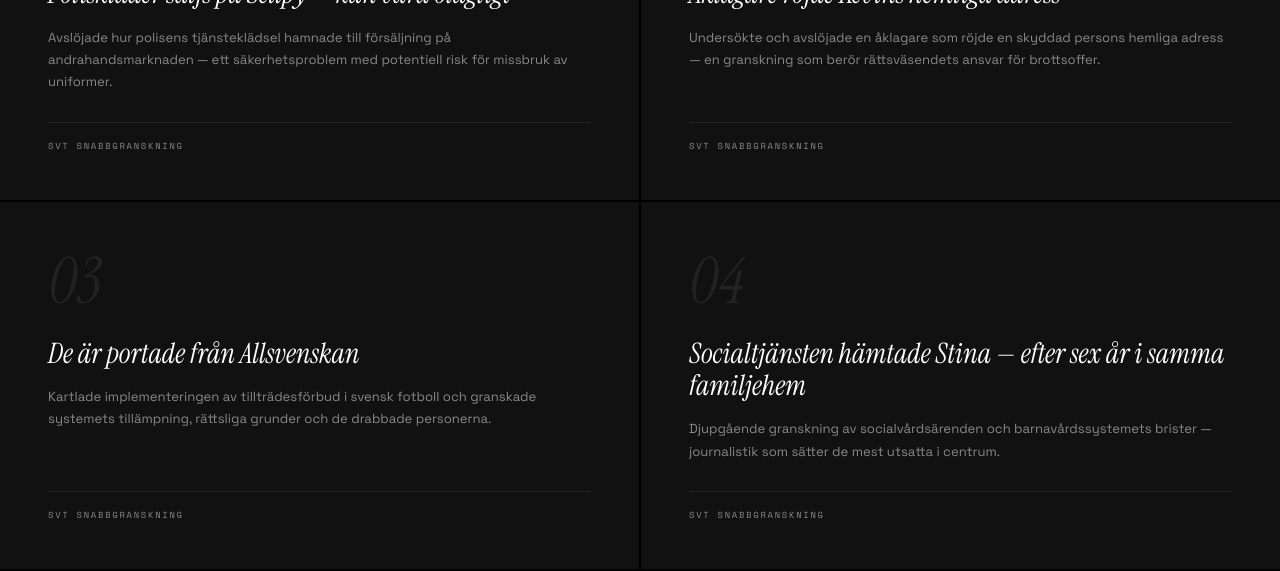
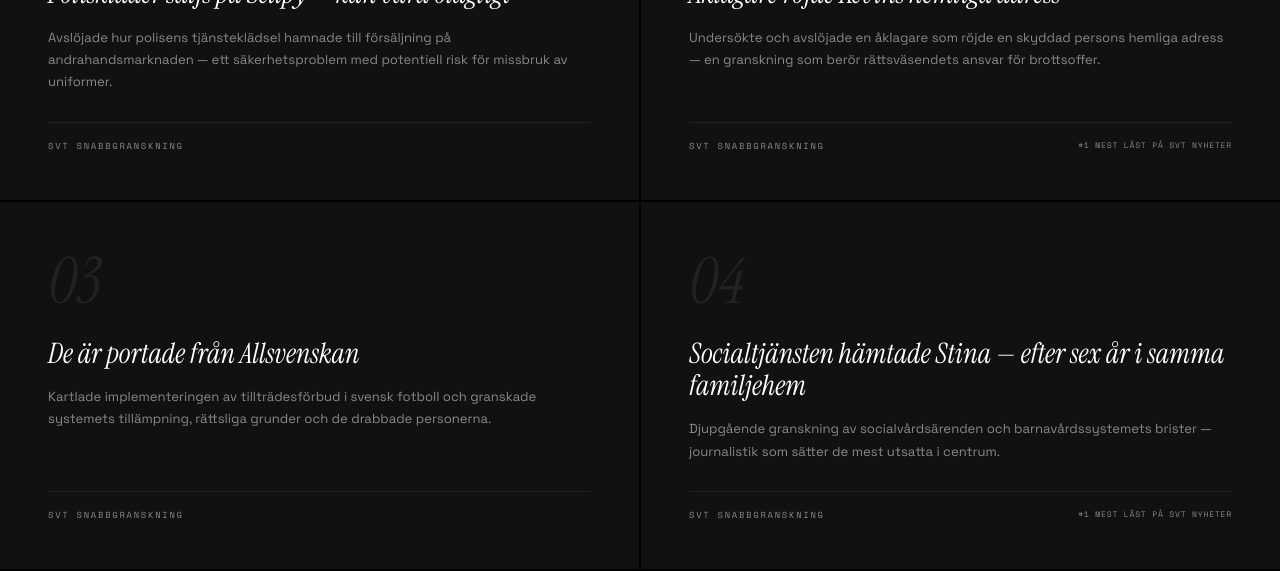
Before and after one commit to elliotwahl/portfolio-opus, a plain HTML site: page index.html in a window 1280 px wide. Shown: the part 2560-3131 px from the top of the page. Drawn offline with nearby package versions, Linux system fonts and the light colour scheme.

Commit message:
Lägg till featured-badge, övrig utbildning, marquee-fixes

```diff
--- a/content.js
+++ b/content.js
@@ -47,10 +47,11 @@ const SITE = {
       source: "SVT Snabbgranskning",
     },
     {
-      url:    "https://www.svt.se/nyheter/granskning/aklagare-rojde-kevins-hemliga-adress",
-      title:  "Åklagare röjde Kevins hemliga adress",
-      desc:   "Undersökte och avslöjade en åklagare som röjde en skyddad persons hemliga adress — en granskning som berör rättsväsendets ansvar för brottsoffer.",
-      source: "SVT Snabbgranskning",
+      url:      "https://www.svt.se/nyheter/granskning/aklagare-rojde-kevins-hemliga-adress",
+      title:    "Åklagare röjde Kevins hemliga adress",
+      desc:     "Undersökte och avslöjade en åklagare som röjde en skyddad persons hemliga adress — en granskning som berör rättsväsendets ansvar för brottsoffer.",
+      source:   "SVT Snabbgranskning",
+      featured: "#1 mest läst på SVT Nyheter",
     },
     {
       url:    "https://www.svt.se/sport/fotboll/de-ar-portade-fran-allsvenskan-svt-har-kartlagt-personerna-med-tilltradesforbud",
@@ -59,10 +60,11 @@ const SITE = {
       source: "SVT Snabbgranskning",
     },
     {
-      url:    "https://www.svt.se/nyheter/granskning/socialtjansten-hamtade-stina-efter-sex-ar-i-samma-familjehem",
-      title:  "Socialtjänsten hämtade Stina — efter sex år i samma familjehem",
-      desc:   "Djupgående granskning av socialvårdsärenden och barnavårdssystemets brister — journalistik som sätter de mest utsatta i centrum.",
-      source: "SVT Snabbgranskning",
+      url:      "https://www.svt.se/nyheter/granskning/socialtjansten-hamtade-stina-efter-sex-ar-i-samma-familjehem",
+      title:    "Socialtjänsten hämtade Stina — efter sex år i samma familjehem",
+      desc:     "Djupgående granskning av socialvårdsärenden och barnavårdssystemets brister — journalistik som sätter de mest utsatta i centrum.",
+      source:   "SVT Snabbgranskning",
+      featured: "#1 mest läst på SVT Nyheter",
     },
   ],
 
--- a/index.html
+++ b/index.html
@@ -426,6 +426,13 @@
       letter-spacing: .2em; text-transform: uppercase;
       color: var(--grey-400);
       padding-top: 16px; border-top: 1px solid var(--grey-800);
+      display: flex; align-items: center; justify-content: space-between; gap: 12px;
+    }
+    .card-featured {
+      font-family: var(--f-mono); font-size: .5rem;
+      letter-spacing: .1em; text-transform: uppercase;
+      color: var(--grey-400);
+      white-space: nowrap;
     }
 
     /* ══════════════════════════════════════════════
@@ -785,7 +792,10 @@
           <span class="card-num">0${i + 1}</span>
           <h3 class="card-title">${a.title}</h3>
           <p class="card-desc">${a.desc}</p>
-          <span class="card-tag">${a.source}</span>
+          <span class="card-tag">
+            <span>${a.source}</span>
+            ${a.featured ? `<span class="card-featured">${a.featured}</span>` : ''}
+          </span>
         </a>`).join('')}
     </div>
     <div class="section-padding krim-section">
```
